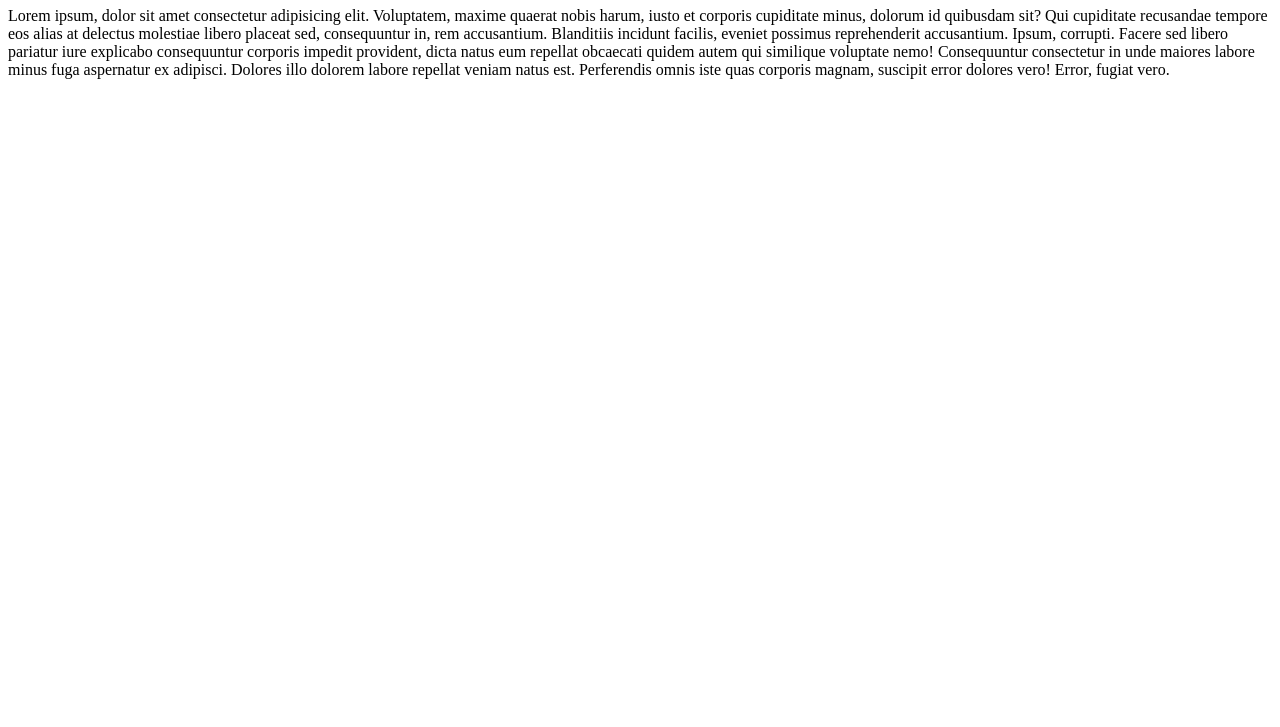
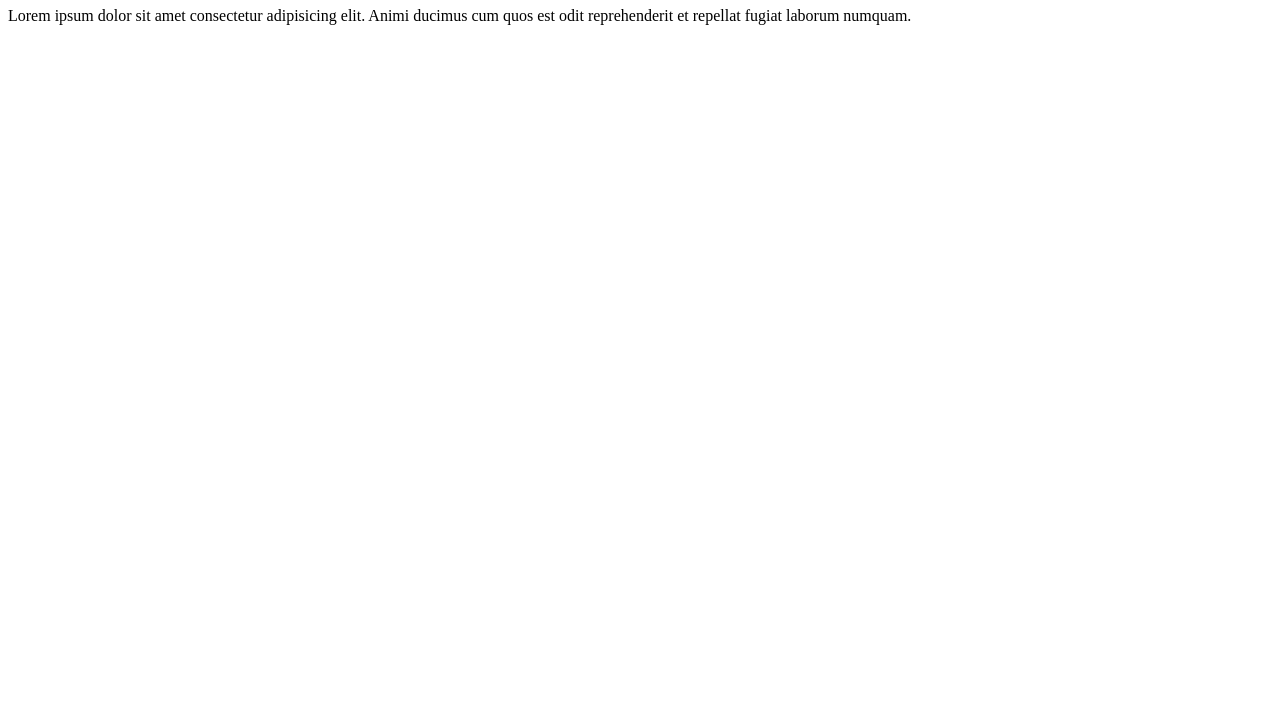
Before and after one commit to AJopu/my-first-repo, a plain HTML site: page index.html in a window 1280 px wide. Shown: the part 73-800 px from the top of the page. Drawn offline with Linux system fonts and the light colour scheme.

Commit message:
need change

```diff
--- a/index.html
+++ b/index.html
@@ -8,6 +8,6 @@
 </head>
 <body>
     <h1>Wellcome to My First Github repo </h1>
-    <p>Lorem ipsum, dolor sit amet consectetur adipisicing elit. Voluptatem, maxime quaerat nobis harum, iusto et corporis cupiditate minus, dolorum id quibusdam sit? Qui cupiditate recusandae tempore eos alias at delectus molestiae libero placeat sed, consequuntur in, rem accusantium. Blanditiis incidunt facilis, eveniet possimus reprehenderit accusantium. Ipsum, corrupti. Facere sed libero pariatur iure explicabo consequuntur corporis impedit provident, dicta natus eum repellat obcaecati quidem autem qui similique voluptate nemo! Consequuntur consectetur in unde maiores labore minus fuga aspernatur ex adipisci. Dolores illo dolorem labore repellat veniam natus est. Perferendis omnis iste quas corporis magnam, suscipit error dolores vero! Error, fugiat vero.</p>
+    <p>Lorem ipsum dolor sit amet consectetur adipisicing elit. Animi ducimus cum quos est odit reprehenderit et repellat fugiat laborum numquam.</p>
 </body>
 </html>
```
